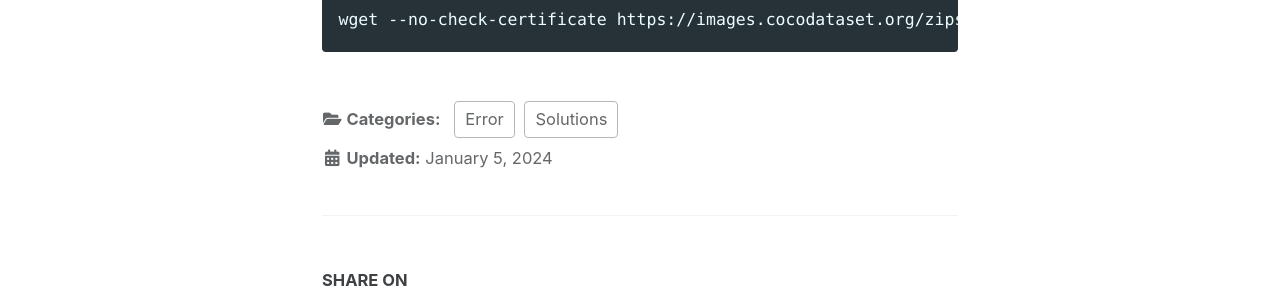
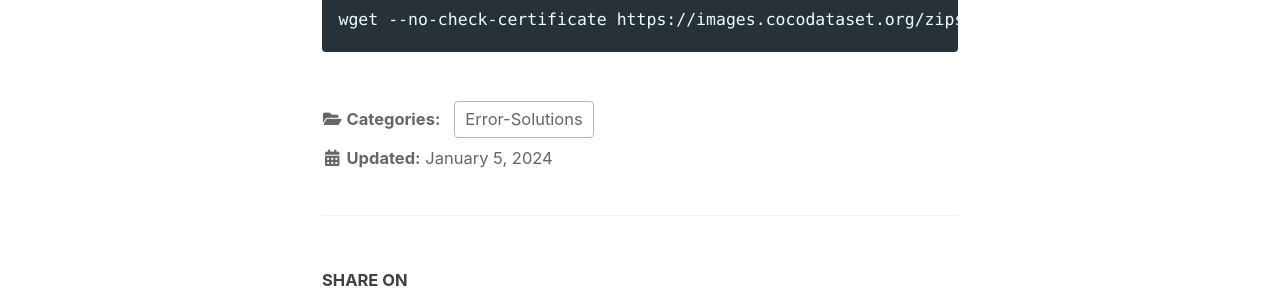
Before and after one commit to hydratedkapri/hydratedkapri.github.io, a Jekyll site: the page built from _posts/2024-01-05-wget-connection-reset-by-peer.md, in a window 1280 px wide. Shown: the part 662-953 px from the top of the page. Built offline with Jekyll 4.4.1, drawn with Linux system fonts in a browser that asks for light colours; cached includes are drawn as plain includes.

```diff
--- a/_posts/2024-01-05-wget-connection-reset-by-peer.md
+++ b/_posts/2024-01-05-wget-connection-reset-by-peer.md
@@ -1,7 +1,7 @@
 ---
 layout: single
 title: "[wget Error] 다운로드 중 끊기는 현상: Connection reset by peer"
-categories: Error Solutions
+categories: Error-Solutions
 ---
 
 # Problem
```
Also changed, not shown: _posts/2024-01-13-most-likely-due-to-circular-import.md (+1 -1 lines).
